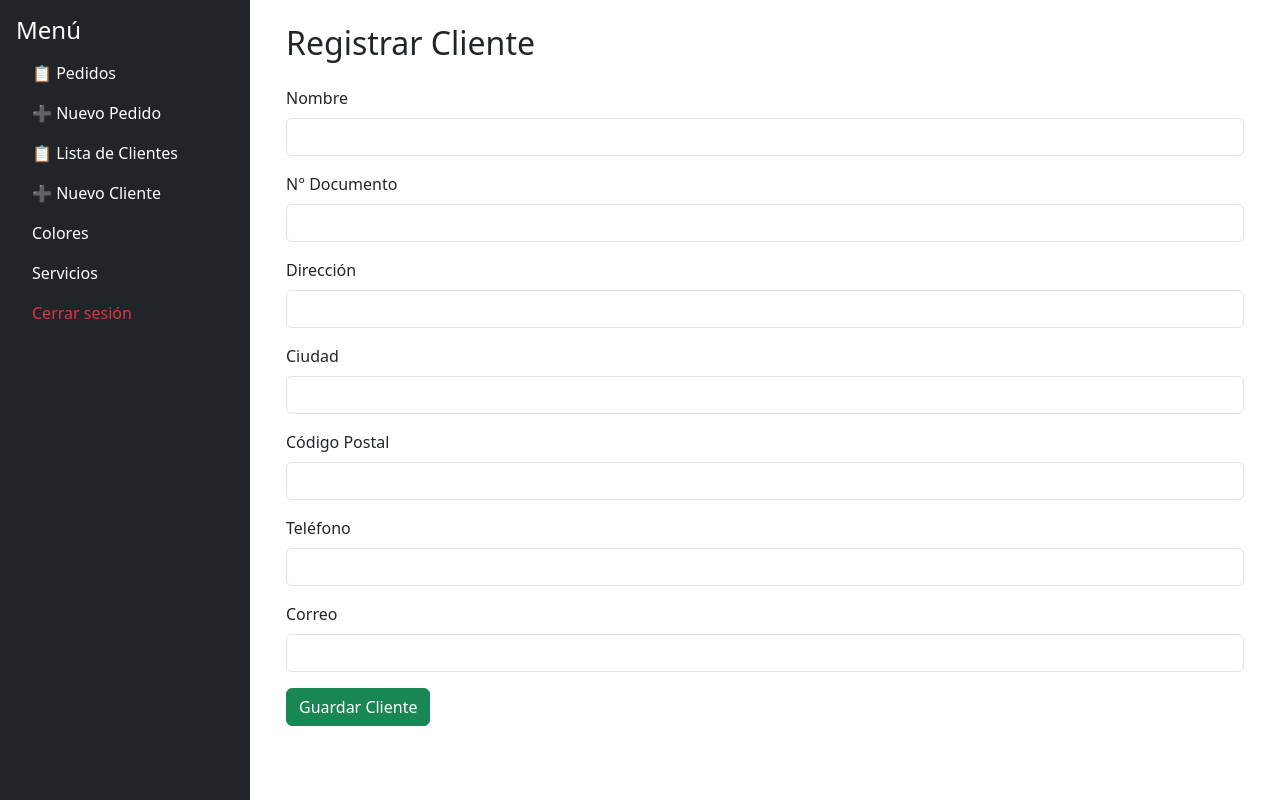
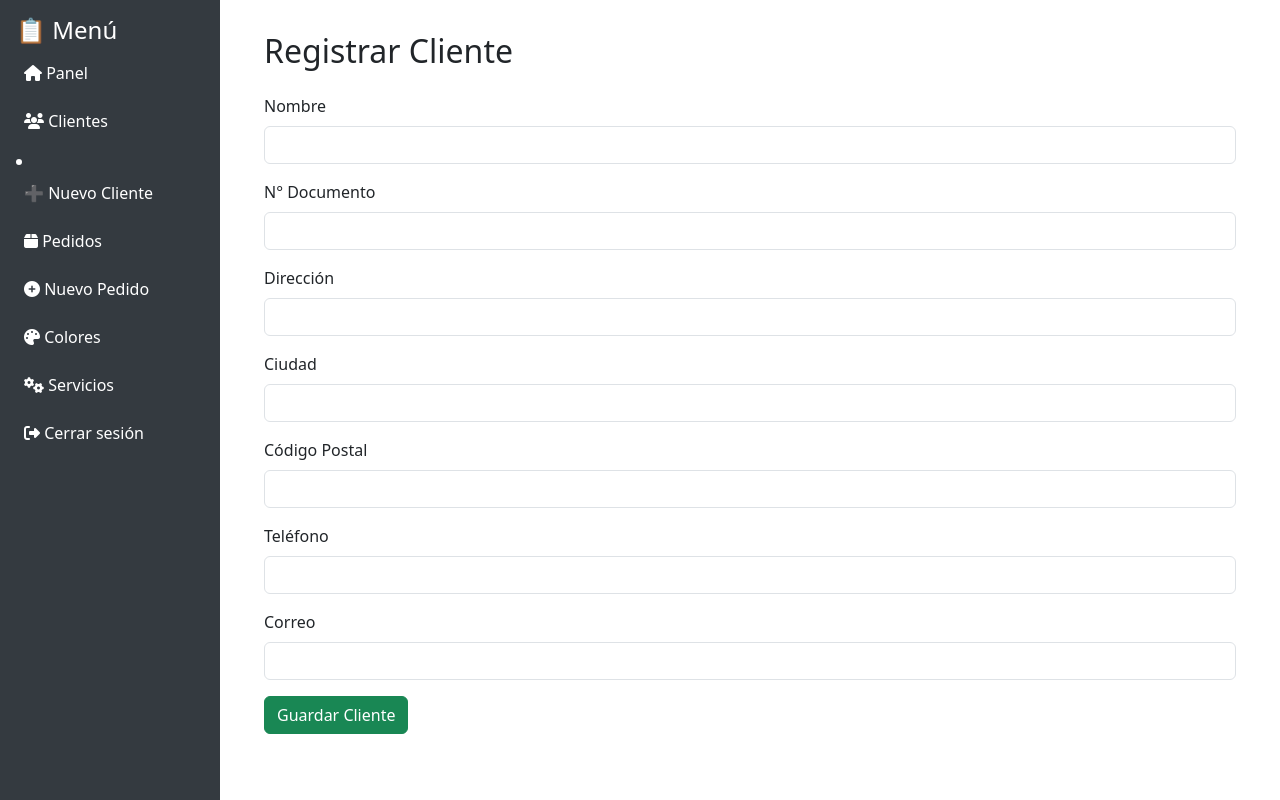
Before and after one commit to julioapb/automatizacion, a Flask app: page /cliente in a window 1280 px wide. Run offline with Flask 3, Linux system fonts and the light colour scheme; tables that the repository leaves empty or names only in its code hold one stand-in row (values such as "Sample post").

Commit message:
Ultima version ok

```diff
--- a/app.py
+++ b/app.py
@@ -136,13 +136,23 @@ def eliminar_cliente(id_cliente):
         return redirect(url_for("login"))
 
     conn = get_db_connection()
-    cursor = conn.cursor()
-    cursor.execute("DELETE FROM cliente WHERE id_cliente=%s", (id_cliente,))
-    conn.commit()
+    cursor = conn.cursor(dictionary=True)
+
+    # Verificar si hay pedidos asociados
+    cursor.execute("SELECT COUNT(*) AS total FROM pedidos WHERE id_cliente=%s", (id_cliente,))
+    total = cursor.fetchone()["total"]
+
+    if total > 0:
+        flash("❌ No se puede eliminar el cliente, tiene pedidos asociados.", "danger")
+    else:
+        cursor.close()
+        cursor = conn.cursor()
+        cursor.execute("DELETE FROM cliente WHERE id_cliente=%s", (id_cliente,))
+        conn.commit()
+        flash("Cliente eliminado correctamente 🗑️", "success")
+
     cursor.close()
     conn.close()
-
-    flash("Cliente eliminado correctamente 🗑️", "success")
     return redirect(url_for("clientes"))
 
 # ========= CREAR PEDIDO ========
@@ -209,7 +219,7 @@ def nuevo_pedido():
         conn.close()
 
         flash("Pedido registrado correctamente ✅", "success")
-        return redirect(url_for("formulario"))
+        return redirect(url_for("pedidos"))
 
     cursor.close()
     conn.close()
@@ -218,8 +228,8 @@ def nuevo_pedido():
 
 
 # ========== LISTAR PEDIDOS ==========
-@app.route("/formulario")
-def formulario():
+@app.route("/pedidos")
+def pedidos():
     if not session.get("loggedin"):
         return redirect(url_for("login"))
 
@@ -242,12 +252,11 @@ def formulario():
     cursor.close()
     conn.close()
 
-    # Agrupar por pedido
-    pedidos = {}
+    pedidos_dict = {}
     for row in rows:
         id_pedido = row["id_pedido"]
-        if id_pedido not in pedidos:
-            pedidos[id_pedido] = {
+        if id_pedido not in pedidos_dict:
+            pedidos_dict[id_pedido] = {
                 "id_pedido": id_pedido,
                 "numero_pedido": row["numero_pedido"],
                 "cliente": row["cliente"],
@@ -257,7 +266,7 @@ def formulario():
                 "servicios": []
             }
         if row["servicio"]:
-            pedidos[id_pedido]["servicios"].append({
+            pedidos_dict[id_pedido]["servicios"].append({
                 "servicio": row["servicio"],
                 "color": row["color"],
                 "cantidad": row["cantidad"],
@@ -267,7 +276,8 @@ def formulario():
                 "fecha_recepcion": row["fecha_recepcion"]
             })
 
-    return render_template("formulario.html", pedidos=pedidos.values())
+    return render_template("pedidos.html", pedidos=pedidos_dict.values())
+
 
 
 
@@ -356,6 +366,43 @@ def nuevo_servicio():
 
     return render_template("servicio_form.html")
 
+@app.route("/servicio/editar/<int:id_servicio>", methods=["GET", "POST"])
+def editar_servicio(id_servicio):
+    if not session.get("loggedin"):
+        return redirect(url_for("login"))
+
+    conn = get_db_connection()
+    cursor = conn.cursor(dictionary=True)
+
+    if request.method == "POST":
+        referencia = request.form.get("referencia")
+        descripcion = request.form.get("descripcion")
+        precio = request.form.get("precio")
+
+        try:
+            cursor.close()
+            cursor = conn.cursor()
+            cursor.execute("""
+                UPDATE servicio
+                SET referencia=%s, descripcion=%s, precio=%s
+                WHERE id_servicio=%s
+            """, (referencia, descripcion, precio, id_servicio))
+            conn.commit()
+            flash("Servicio actualizado correctamente ✅", "success")
+        except Exception as e:
+            conn.rollback()
+            flash(f"Error: {str(e)}", "danger")
+
+        cursor.close()
+        conn.close()
+        return redirect(url_for("servicios"))
+
+    cursor.execute("SELECT * FROM servicio WHERE id_servicio=%s", (id_servicio,))
+    servicio = cursor.fetchone()
+    cursor.close()
+    conn.close()
+
+    return render_template("editar_servicio.html", servicio=servicio)
 
 
 if __name__ == "__main__":
--- a/templates/base.html
+++ b/templates/base.html
@@ -2,53 +2,64 @@
 <html lang="es">
 <head>
   <meta charset="UTF-8">
-  <title>{% block title %}Panel{% endblock %}</title>
-  <link href="https://cdn.jsdelivr.net/npm/bootstrap@5.3.0/dist/css/bootstrap.min.css" rel="stylesheet">
-  <link rel="stylesheet" href="{{ url_for('static', filename='css/styles.css') }}">
+  <title>{% block title %}Sistema{% endblock %}</title>
+  <link rel="stylesheet" href="https://cdn.jsdelivr.net/npm/bootstrap@5.3.2/dist/css/bootstrap.min.css">
   <link rel="stylesheet" href="https://cdnjs.cloudflare.com/ajax/libs/font-awesome/6.5.2/css/all.min.css">
+  <style>
+    body {
+      display: flex;
+      min-height: 100vh;
+    }
+    .sidebar {
+      width: 220px;
+      background: #343a40;
+      padding: 1rem;
+      color: white;
+    }
+    .sidebar a {
+      display: block;
+      color: white;
+      padding: 0.5rem;
+      text-decoration: none;
+      margin-bottom: 0.5rem;
+      border-radius: 5px;
+    }
+    .sidebar a:hover {
+      background: #495057;
+    }
+    .content {
+      flex-grow: 1;
+      padding: 2rem;
+    }
+  </style>
 </head>
 <body>
-<div class="d-flex">
   <!-- Sidebar -->
-    <div class="bg-dark text-white p-3" style="width:250px; height:100vh;">
-        <h4>Menú</h4>
-            <ul class="nav flex-column">
-            <li class="nav-item">
-                <a href="{{ url_for('formulario') }}" class="nav-link text-white">📋 Pedidos</a>
-            </li>
-             <li class="nav-item">
-                <a href="{{ url_for('nuevo_pedido') }}" class="nav-link text-white">➕ Nuevo Pedido</a>
-            </li>
-            <li class="nav-item">
-                <a href="{{ url_for('clientes') }}" class="nav-link text-white">📋 Lista de Clientes</a>
-            </li>
-             <li class="nav-item">
-                <a href="{{ url_for('cliente') }}" class="nav-link text-white">➕ Nuevo Cliente</a>
-            </li>
-            <li class="nav-item">
-                <a href="{{ url_for('colores') }}" class="nav-link text-white"><i class="bi bi-palette"></i> Colores</a>
-            </li>
-            <li class="nav-item">
-                <a href="{{ url_for('servicios') }}" class="nav-link text-white"><i class="bi bi-gear"></i> Servicios</a>
-            </li>
-            <li class="nav-item">
-                <a href="{{ url_for('logout') }}" class="nav-link text-danger">Cerrar sesión</a>
-            </li>
-        </ul>
-    </div>
+  <div class="sidebar">
+    <h4>📋 Menú</h4>
+    <a href="{{ url_for('panel') }}"><i class="fas fa-home"></i> Panel</a>
+    <a href="{{ url_for('clientes') }}"><i class="fas fa-users"></i> Clientes</a>
+    <li class="nav-item">
+    <a href="{{ url_for('cliente') }}" class="nav-link">➕ Nuevo Cliente</a>
+    </li>
+    <a href="{{ url_for('pedidos') }}"><i class="fas fa-box"></i> Pedidos</a>
+    <a href="{{ url_for('nuevo_pedido') }}"><i class="fas fa-plus-circle"></i> Nuevo Pedido</a>
+    <a href="{{ url_for('colores') }}"><i class="fas fa-palette"></i> Colores</a>
+    <a href="{{ url_for('servicios') }}"><i class="fas fa-cogs"></i> Servicios</a>
+    <a href="{{ url_for('logout') }}"><i class="fas fa-sign-out-alt"></i> Cerrar sesión</a>
+  </div>
 
-
-  <!-- Contenido -->
-  <div class="p-4 flex-grow-1">
+  <!-- Main Content -->
+  <div class="content">
     {% with messages = get_flashed_messages(with_categories=true) %}
       {% if messages %}
         {% for category, message in messages %}
-          <div class="alert alert-{{category}}">{{ message }}</div>
+          <div class="alert alert-{{ category }}">{{ message }}</div>
         {% endfor %}
       {% endif %}
     {% endwith %}
+
     {% block content %}{% endblock %}
   </div>
-</div>
 </body>
 </html>
```
Also changed, not shown: templates/pedido_form.html (+11 -2 lines), templates/pedidos.html (renamed from templates/formulario.html).
